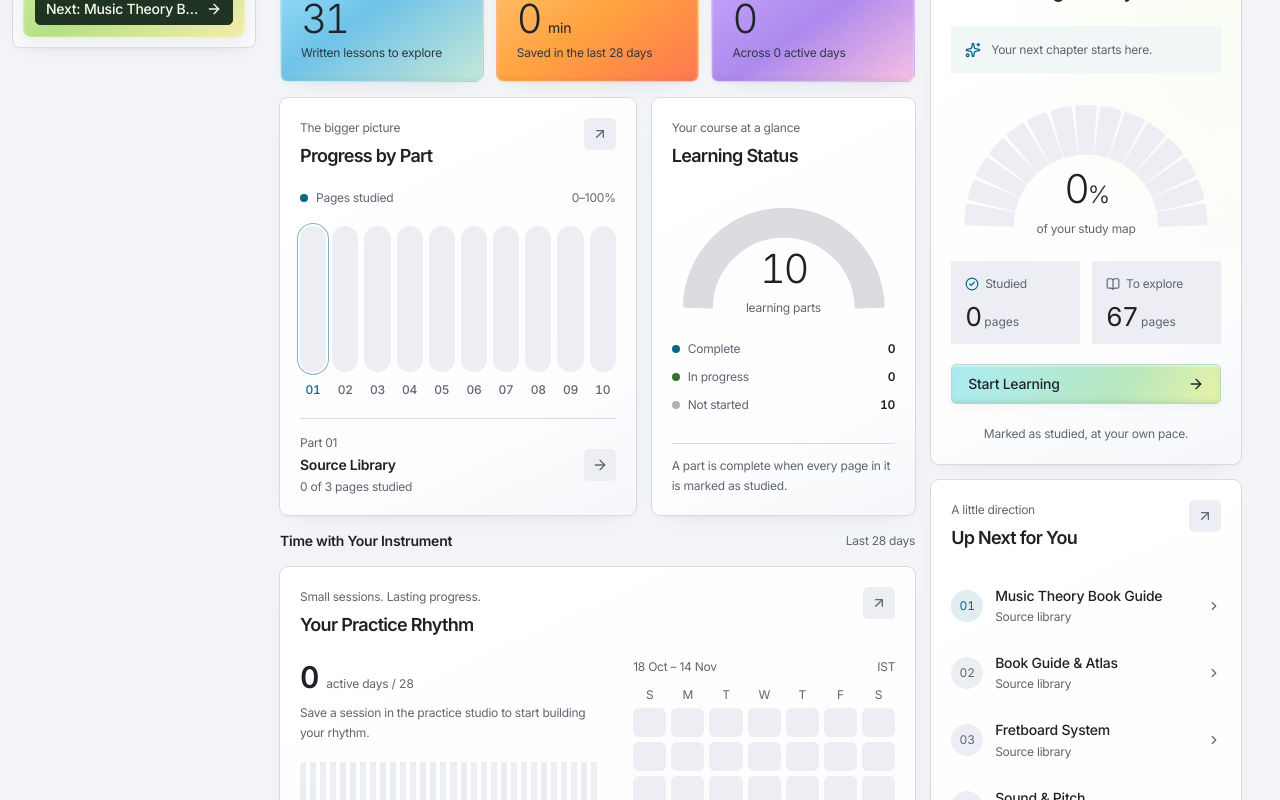
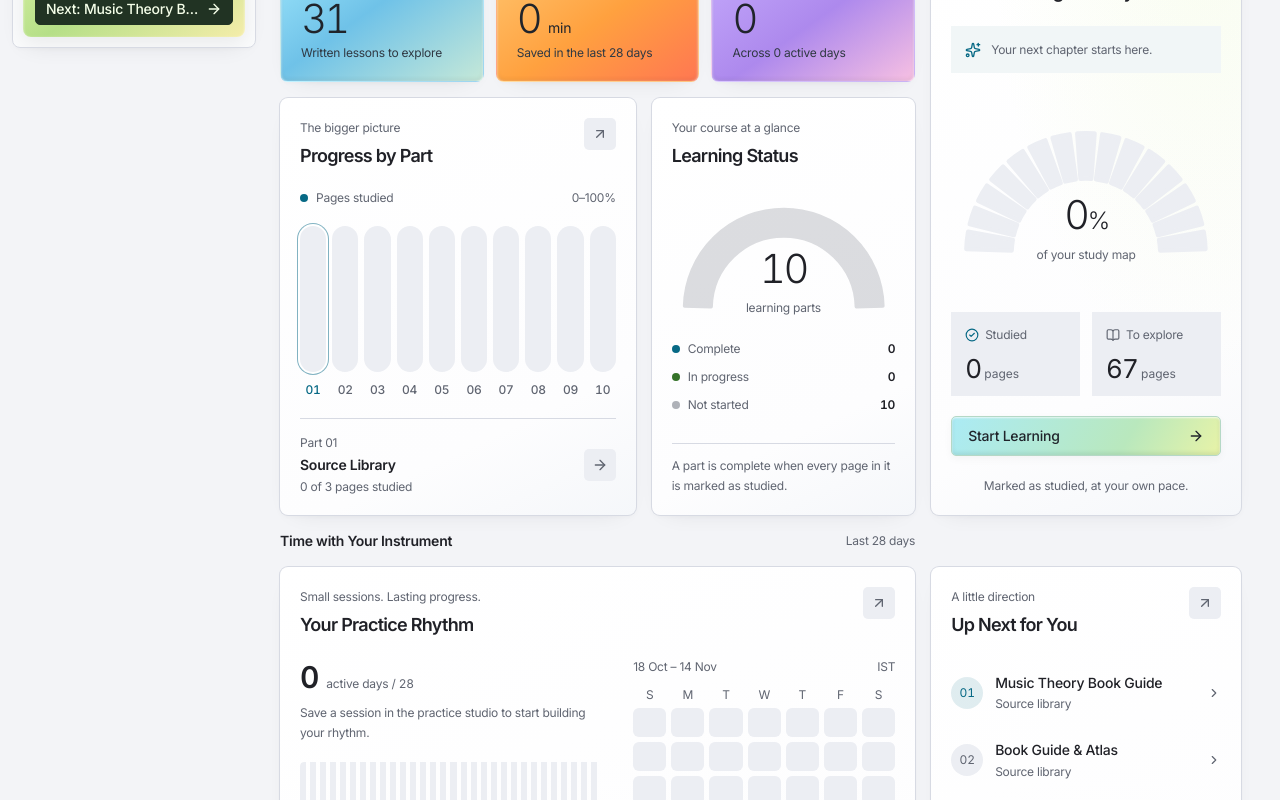
Before and after one commit to Pratik-on-Git/guitar-lesson, a Next.js app: page / in a window 1280 px wide. Shown: the part 740-1540 px from the top of the page. Built offline with nearby package versions, Linux system fonts and the light colour scheme.

Commit message:
feat: enhance layout responsiveness for overview dashboard and side columns

```diff
--- a/components/app/overview.css
+++ b/components/app/overview.css
@@ -60,8 +60,19 @@
 .overview-mapLink { display: flex; align-items: center; justify-content: space-between; gap: .75rem; border-radius: var(--radius-sm); padding: .5rem; font-size: .75rem; line-height: 1.5; }
 .overview-footerStrip { display: flex; flex-wrap: wrap; align-items: center; justify-content: space-between; gap: 1rem; padding: 1.25rem; background: linear-gradient(110deg, color-mix(in srgb, var(--glow-pink) 12%, var(--card)), color-mix(in srgb, var(--glow-violet) 10%, var(--card))); border: 1px solid var(--border); border-radius: var(--radius-xl); }
 .overview-metric:focus-visible, .overview-arrowLink:focus-visible, .overview-barButton:focus-visible, .overview-lessonLink:focus-visible, .overview-heatCell:focus-visible, .overview-toolLink:focus-visible, .overview-mapSummary:focus-visible, .overview-mapLink:focus-visible { outline: 2px solid var(--ring); outline-offset: 4px; }
+/* Share row sizing so both columns keep their card edges aligned as content changes. */
+@media (min-width: 1200px) {
+  .overview-dashboard { align-items: stretch; }
+  .overview-mainColumn, .overview-sideColumn { display: grid; grid-template-rows: subgrid; grid-row: 1 / span 4; }
+  .overview-mainColumn { grid-column: 1; }
+  .overview-sideColumn { grid-column: 2; }
+  .overview-sideColumn > :first-child { grid-row: 1 / span 2; }
+  .overview-sideColumn > :last-child { grid-row: 4; }
+}
+.overview-sideColumn > .overview-card:not(.overview-journey) > p:last-child { margin-top: auto; }
+.overview-journey > .overview-gauge { margin-block: auto; }
 @media (min-width: 1536px) { .overview-dashboard, .overview-mainColumn, .overview-sideColumn, .overview-chartsRow { gap: 1.25rem; } .overview-card { padding: 1.5rem; } .overview-barChart { height: 190px; } }
-@media (max-width: 1199px) { .overview-dashboard { grid-template-columns: minmax(0, 1fr); } .overview-sideColumn { display: grid; grid-template-columns: repeat(2, minmax(0, 1fr)); order: -1; align-items: start; } .overview-gauge { max-width: 290px; } .overview-gaugeValue > span { font-size: 2.75rem; } .overview-statusGauge { max-width: 250px; } }
+@media (max-width: 1199px) { .overview-dashboard { grid-template-columns: minmax(0, 1fr); } .overview-sideColumn { display: grid; grid-template-columns: repeat(2, minmax(0, 1fr)); order: -1; align-items: stretch; } .overview-gauge { max-width: 290px; } .overview-gaugeValue > span { font-size: 2.75rem; } .overview-statusGauge { max-width: 250px; } }
 @media (max-width: 639px) { .overview-chartsRow, .overview-activityBody { display: grid; grid-template-columns: minmax(0, 1fr); } .overview-card { padding: 1.125rem; } .overview-mainColumn, .overview-sideColumn { display: contents; } .overview-dashboard > .overview-mainColumn > :first-child { order: -3; } .overview-sideColumn > :first-child { order: -2; } .overview-chartsRow { order: -1; } .overview-gauge { max-width: 330px; } .overview-statusGauge { max-width: 245px; } .overview-heatCell { max-height: none; } .overview-activityBody { gap: 1.5rem; } }
 @media (prefers-reduced-motion: reduce) { .overview-barFill, .overview-metric, .overview-arrowLink, .overview-lessonLink, .overview-heatCell, .overview-toolLink { transition: none; } }
 
```
